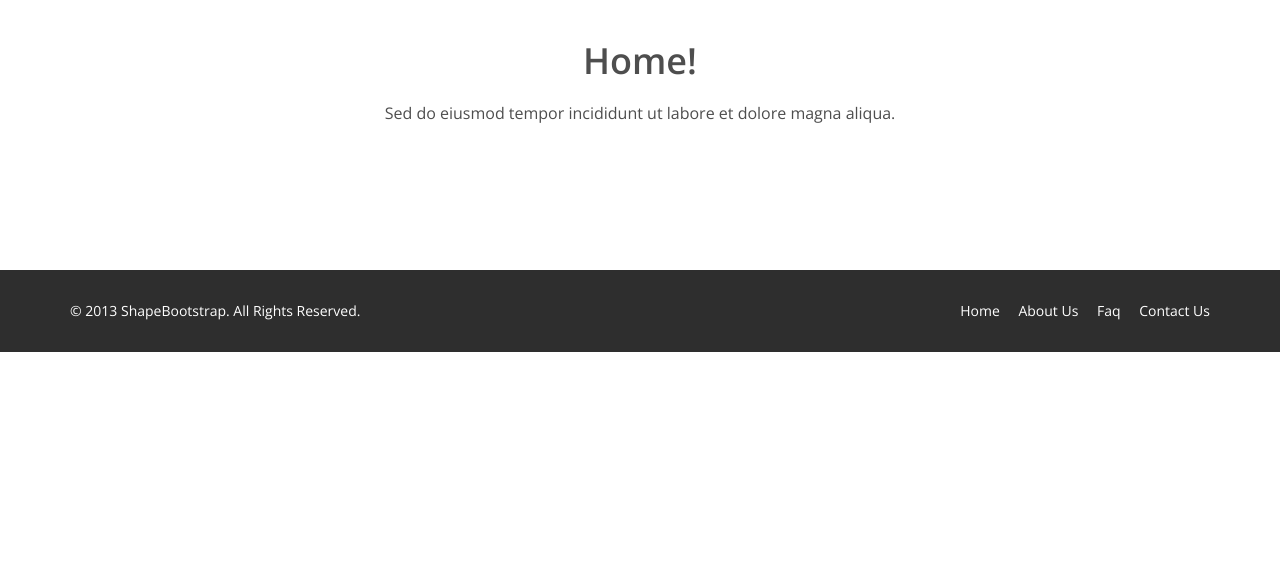
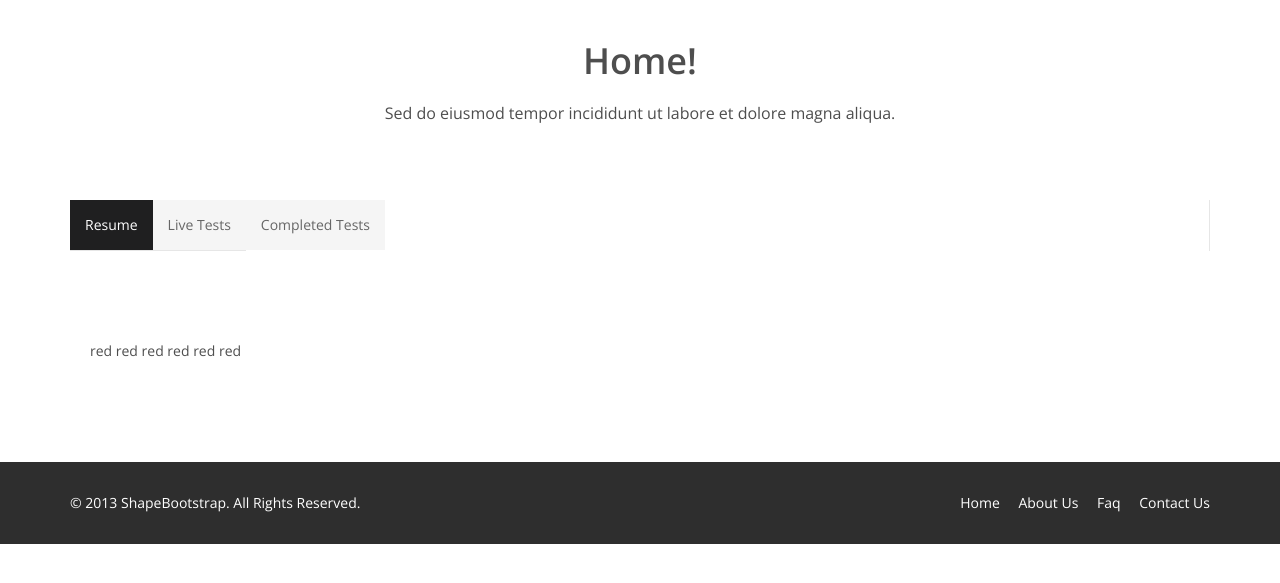
Before and after one commit to amponce/elsa, a Flask app: page /home in a window 1280 px wide. Shown: the part 167-750 px from the top of the page. Run offline with Flask 2, Linux system fonts and the light colour scheme; a user stored in the database is signed in; tables that the repository leaves empty hold one stand-in row (values such as "Sample post").

Commit message:
Added tab scaffolding, and resume db model.

```diff
--- a/app.py
+++ b/app.py
@@ -32,6 +32,7 @@ def init_login():
 # Initialize flask-login
 init_login()
 
+
 @app.route('/')
 def index():
 	return render_template('index.html')
@@ -54,8 +55,9 @@ def log_in():
 		user = form.get_user()
 
 		check = form.validate_login(user)
-		raise Exception('stop')
-		return redirect(url_for('home'))
+		if check:
+			login.login_user(user)
+			return redirect(url_for('home'))
 	else:
 		flash('error logging in')
 		return redirect(url_for('index'))
@@ -74,7 +76,6 @@ def register():
 	if helpers.validate_form_on_submit(form):
 		user = models.User()
 		if form.validate_login(user):
-
 			form.populate_obj(user)
 
 			user.password = generate_password_hash(form.password.data)
@@ -106,7 +107,7 @@ def getStarted():
 	first_search = request.args.get('first_search')
 	screen = 1
 
-	#update this to write to the paging metadata table
+	# update this to write to the paging metadata table
 	paging = request.args.get('paging')
 	if not paging:
 		paging = 0
--- a/eforms.py
+++ b/eforms.py
@@ -36,3 +36,8 @@ class RegistrationForm(form.Form):
             return validators.ValidationError('Duplicate username')
         else:
             return True
+
+class Resume(form.Form):
+    education = fields.TextField()
+    experience = fields.TextField()
+    skills = fields.TextField()
--- a/models.py
+++ b/models.py
@@ -25,7 +25,17 @@ class User(db.Model):
 
     # Required for administrative interface
     def __unicode__(self):
-        return self.username
+        return self.email
 
     def __repr__(self):
         return '<id %r>' % self.id
+
+class Resume(db.Model):
+    id = db.Column(db.Integer, primary_key=True)
+    user_id = db.Column(db.Integer)
+    education = db.Column(db.String(4000))
+    experience = db.Column(db.String(4000))
+    skills = db.Column(db.String(4000))
+
+    def __repr__(self):
+        return '<id %r>' % self.id
--- a/templates/home.html
+++ b/templates/home.html
@@ -9,6 +9,27 @@
                 <p class="lead">Sed do eiusmod tempor incididunt ut labore et dolore magna aliqua.</p>
             </div>
 
+            <div id="content">
+            <ul id="tabs" class="nav nav-tabs" data-tabs="tabs">
+                <li class="active"><a href="#resume" data-toggle="tab">Resume</a></li>
+                <li><a href="#live" data-toggle="tab">Live Tests</a></li>
+                <li><a href="#completed" data-toggle="tab">Completed Tests</a></li>
+            </ul>
+            <div id="my-tab-content" class="tab-content">
+                <div class="tab-pane active" id="resume">
+                    <h1>Red</h1>
+                    <p>red red red red red red</p>
+                </div>
+                <div class="tab-pane" id="live">
+                    <h1>Orange</h1>
+                    <p>orange orange orange orange orange</p>
+                </div>
+                <div class="tab-pane" id="completed">
+                    <h1>Yellow</h1>
+                    <p>yellow yellow yellow yellow yellow</p>
+                </div>
+            </div>
+        </div>
         </div><!--/.container-->
     </section><!--/#contact-page-->
 
```
